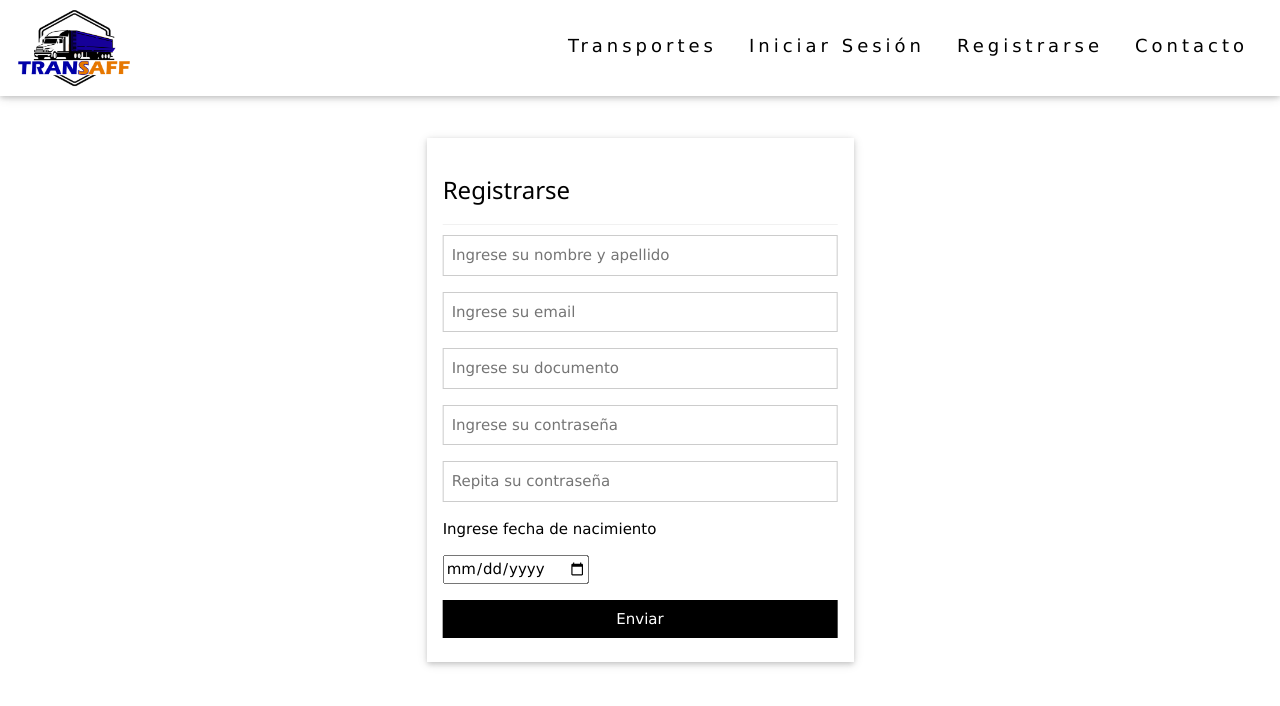
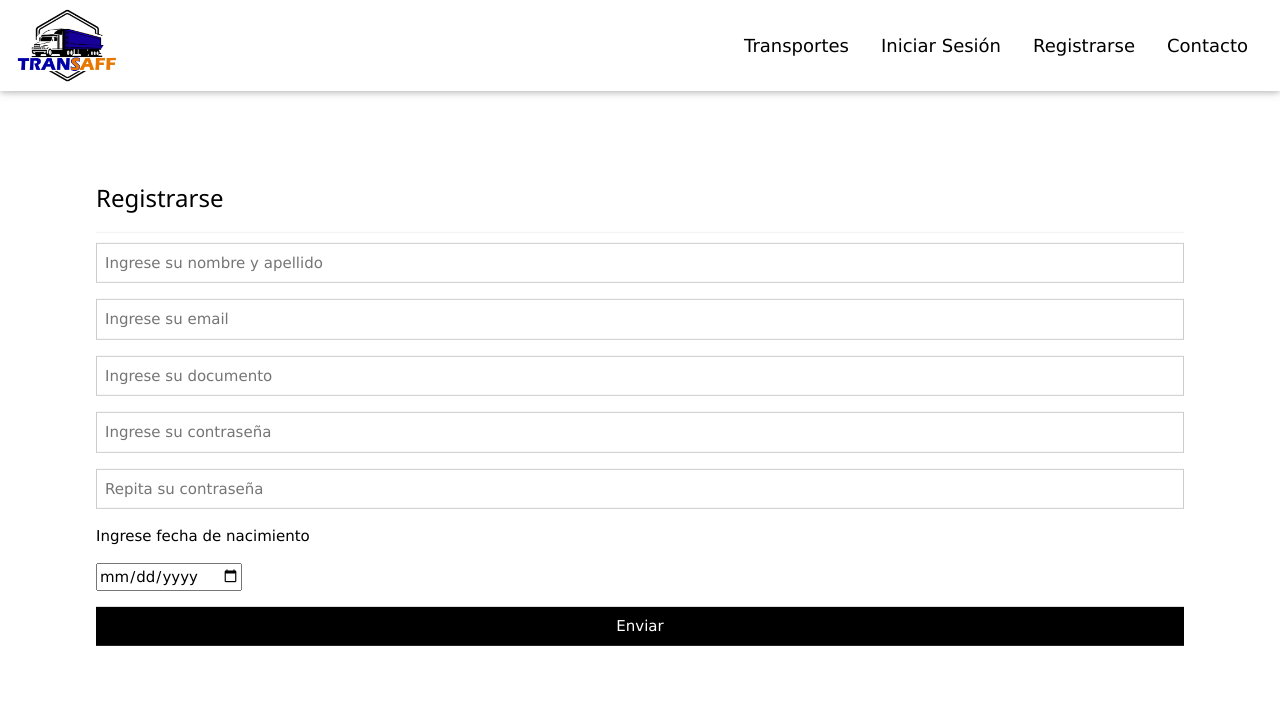
Before and after one commit to seredonato/TpFinalPrograWeb, a PHP site: page /registro.php in a window 1280 px wide. Shown: the top 706 px of the page. Run offline with PHP 8.4, Linux system fonts and the light colour scheme.

Commit message:
arregle el registro

```diff
--- /dev/null
+++ b/estilos.css
@@ -0,0 +1,45 @@
+.logoheader{
+    height: 3em;
+}
+.registrocontenedor{
+    margin-top: 5em;
+    width: 90%;
+}
+
+.registrocontenedor form {
+    width: 100%;
+}
+@media (min-width: 320px) {
+
+
+}
+@media (min-width: 375px) {
+
+
+}
+@media (min-width: 425px) {
+
+
+}
+@media (min-width: 768px) {
+
+    .logoheader{
+        height: 5em;
+    }
+
+}
+@media (min-width: 1024px) {
+
+    .registrocontenedor{
+        margin-top: 0.5em;
+    }
+
+}
+
+@media (min-width: 1440px) {
+
+    .registrocontenedor{
+        margin-top: -9em;
+    }
+
+}
--- a/header.php
+++ b/header.php
@@ -3,15 +3,15 @@
 <title>Trabajo Práctico Final</title>
 <meta charset="UTF-8">
 <meta name="viewport" content="width=device-width, initial-scale=1">
-<link rel="stylesheet" href="https://www.w3schools.com/w3css/4/w3.css">
 <link rel="stylesheet" href="estilos.css">
+<link rel="stylesheet" href="w3.css">
 <link rel="icon" href="./img/logoheader.png" /> <!-- LOGO EN EL COSO DEL NAV , DSP CAMBIENLO KLS -->
 <body>
 
 
 <div class="w3-top">
-    <div class="w3-bar w3-white w3-wide w3-padding w3-card">
-        <a href="index.php #home"><img src="img/logoheader.png" height="80" width="115"></a>
+    <div class="w3-bar w3-white  w3-padding w3-card">
+        <a href="index.php #home"><img src="img/logoheader.png" class="logoheader"></a>
         <div class="w3-right w3-hide-small">
             <a href="#viajes" class="w3-bar-item w3-button w3-margin-top w3-large">Transportes</a>
             <a onclick="document.getElementById('id01').style.display='block'" class="w3-bar-item w3-button w3-margin-top w3-large">Iniciar Sesión</a>
@@ -21,7 +21,6 @@
     </div>
 </div>
 
-<!-- MODAL PARA INICIAR SESIÓN -->
 
 <div id="id01" class="w3-modal">
     <div class="w3-modal-content">
--- a/registro.php
+++ b/registro.php
@@ -3,8 +3,8 @@
 include_once ("header.php");
 ?>
 
-    <div class="w3-container w3-padding-32 " id="contact">
-        <form action="/action_page.php" target="_blank" class="w3-third w3-display-middle  w3-card-2 w3-padding">
+    <div class="w3-container registrocontenedor w3-display-middle">
+        <form action="/action_page.php" target="_blank" class="w3-third w3-padding">
             <h3 class="w3-border-bottom w3-border-light-grey w3-padding-16">Registrarse</h3>
             <input class="w3-input w3-border" type="text" placeholder="Ingrese su nombre y apellido" required name="nombre">
             <input class="w3-input w3-section w3-border" type="text" placeholder="Ingrese su email" required name="email">
```
Also changed, not shown: index.php (+7 -7 lines).
